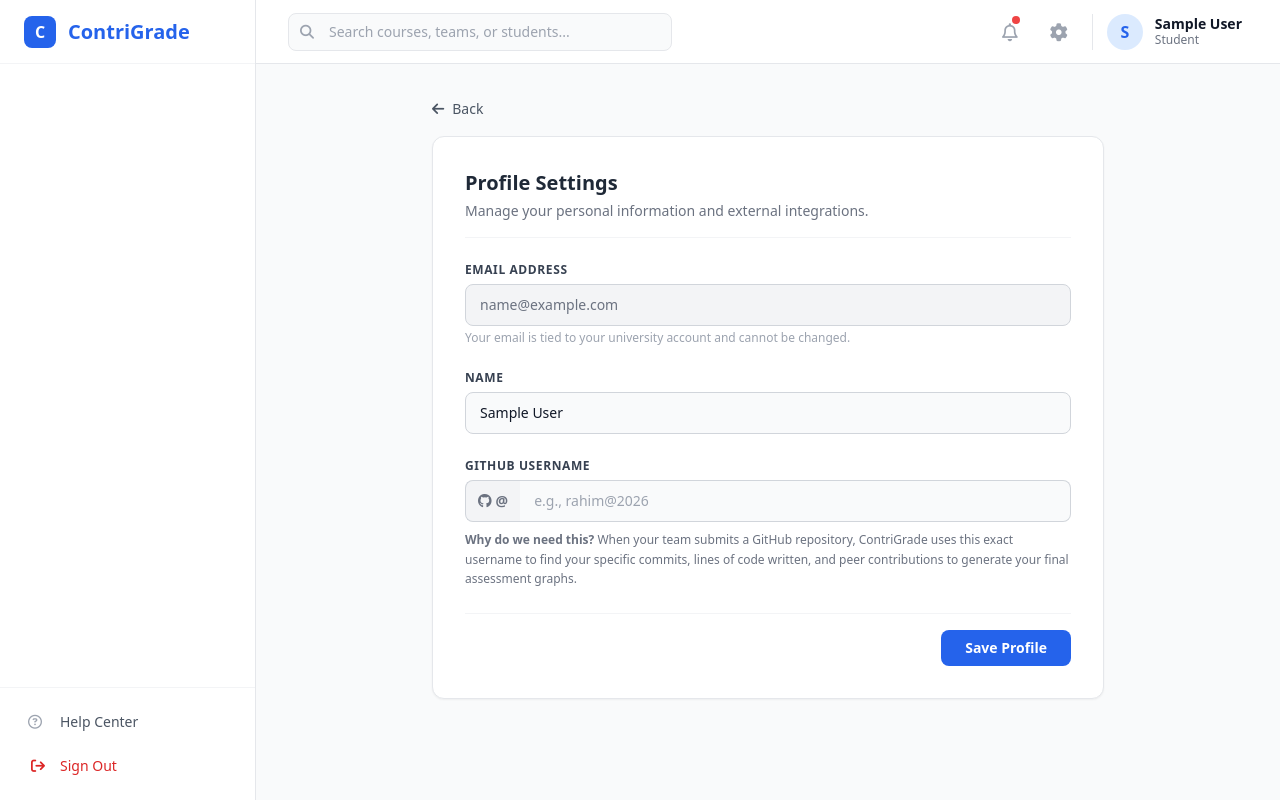
After one commit to labibaNadi59/ContriGrade, a Django app: page /accounts/profile/ in a window 1280 px wide. The commit adds this page. Run offline with Django 5.2, Linux system fonts and the light colour scheme; the visitor is signed in with stand-in values (Sample User, id 1); some libraries are stand-ins or nearby versions.

Commit message:
user profile settings is added, student can submit github username

```diff
--- a/academic/templates/academic/base.html
+++ b/academic/templates/academic/base.html
@@ -27,13 +27,13 @@
 
         <!-- Sidebar Footer (Help & Sign Out) -->
         <div class="p-4 border-t border-gray-100 space-y-2">
-            <a href="#" class="flex items-center space-x-3 px-3 py-2 text-gray-600 hover:bg-gray-50 rounded-lg text-sm font-medium">
+            <a href="#" class="flex items-center space-x-3 px-3 py-2 text-gray-600 hover:bg-gray-50 rounded-lg text-sm font-medium transition">
                 <i class="fa-regular fa-circle-question w-5 text-gray-400"></i>
                 <span>Help Center</span>
             </a>
             <form action="{% url 'logout' %}" method="post">
                 {% csrf_token %}
-                <button type="submit" class="w-full flex items-center space-x-3 px-3 py-2 text-red-600 hover:bg-red-50 rounded-lg text-sm font-medium">
+                <button type="submit" class="w-full flex items-center space-x-3 px-3 py-2 text-red-600 hover:bg-red-50 rounded-lg text-sm font-medium transition">
                     <i class="fa-solid fa-arrow-right-from-bracket w-5"></i>
                     <span>Sign Out</span>
                 </button>
@@ -56,21 +56,27 @@
 
             <!-- Right Header Icons & Profile -->
             <div class="flex items-center space-x-4">
-                <button class="text-gray-400 hover:text-gray-600 p-2 rounded-full hover:bg-gray-100 relative">
+                <button class="text-gray-400 hover:text-gray-600 p-2 rounded-full hover:bg-gray-100 relative transition">
                     <i class="fa-regular fa-bell text-lg"></i>
                     <span class="absolute top-1.5 right-1.5 w-2 h-2 bg-red-500 rounded-full"></span>
                 </button>
-                <button class="text-gray-400 hover:text-gray-600 p-2 rounded-full hover:bg-gray-100">
+
+                <!-- Gear Icon links to Profile Settings -->
+                <a href="{% url 'profile_settings' %}" class="text-gray-400 hover:text-gray-600 p-2 rounded-full hover:bg-gray-100 transition">
                     <i class="fa-solid fa-gear text-lg"></i>
-                </button>
-                <div class="flex items-center space-x-3 pl-2 border-l border-gray-200">
-                    <div class="w-9 h-9 bg-blue-100 text-blue-600 font-bold rounded-full flex items-center justify-center">
-                        {{ user.name|make_list|first|default:"U" }}
-                    </div>
-                    <div class="text-left hidden md:block">
-                        <p class="text-sm font-semibold leading-tight">{{ user.name }}</p>
-                        <p class="text-xs text-gray-500">{{ user.get_role_display }}</p>
-                    </div>
+                </a>
+
+                <!-- User Profile Block links to Profile Settings -->
+                <div class="pl-2 border-l border-gray-200">
+                    <a href="{% url 'profile_settings' %}" class="flex items-center space-x-3 p-1.5 -my-1.5 rounded-lg hover:bg-gray-100 transition group">
+                        <div class="w-9 h-9 bg-blue-100 text-blue-600 font-bold rounded-full flex items-center justify-center group-hover:bg-blue-200 transition">
+                            {{ user.name|make_list|first|default:"U" }}
+                        </div>
+                        <div class="text-left hidden md:block text-gray-900">
+                            <p class="text-sm font-semibold leading-tight group-hover:text-blue-600 transition">{{ user.name }}</p>
+                            <p class="text-xs text-gray-500">{{ user.get_role_display }}</p>
+                        </div>
+                    </a>
                 </div>
             </div>
         </header>
--- a/accounts/forms.py
+++ b/accounts/forms.py
@@ -1,6 +1,8 @@
 from django import forms
 from .models import User
-
+from django.contrib.auth import get_user_model
+from django.conf import settings
+import requests
 
 class SignUpForm(forms.ModelForm):
     password = forms.CharField(widget=forms.PasswordInput(attrs={'class': 'w-full px-3 py-2 border rounded-lg'}))
@@ -60,3 +62,49 @@ class AdminUserUpdateForm(forms.ModelForm):
             'role': forms.Select(attrs={'class': 'w-full px-3 py-2 border rounded-lg'}),
             'is_active': forms.CheckboxInput(attrs={'class': 'h-4 w-4 text-blue-600 border-gray-300 rounded'}),
         }
+
+
+User = get_user_model()
+
+
+class ProfileUpdateForm(forms.ModelForm):
+    class Meta:
+        model = User
+        fields = ['name', 'github_username']
+        widgets = {
+            'name': forms.TextInput(attrs={
+                'class': 'w-full px-3.5 py-2.5 bg-gray-50 border border-gray-300 rounded-lg text-sm focus:ring-2 focus:ring-blue-500 outline-none',
+            }),
+            'github_username': forms.TextInput(attrs={
+                'class': 'w-full px-3.5 py-2.5 bg-gray-50 border border-gray-300 rounded-lg text-sm focus:ring-2 focus:ring-blue-500 outline-none rounded-l-none border-l-0',
+                'placeholder': 'e.g., rahim@2026'
+            }),
+        }
+
+    def __init__(self, *args, **kwargs):
+        super().__init__(*args, **kwargs)
+
+        # If the user is NOT a student, remove the github field entirely
+        if self.instance and self.instance.role != 'STUDENT':
+            self.fields.pop('github_username', None)
+
+    def clean_github_username(self):
+        username = self.cleaned_data.get('github_username')
+        if username:
+            username = username.strip().lstrip('@')
+
+            # API Validation to ensure the user exists on GitHub
+            token = getattr(settings, 'GITHUB_API_TOKEN', None)
+            headers = {"Accept": "application/vnd.github.v3+json"}
+            if token:
+                headers["Authorization"] = f"token {token}"
+
+            try:
+                response = requests.get(f"https://api.github.com/users/{username}", headers=headers, timeout=5)
+                if response.status_code == 404:
+                    raise forms.ValidationError(f"GitHub user '{username}' not found. Please check your spelling.")
+            except requests.RequestException:
+                # If network fails, don't block the user from saving, just skip validation
+                pass
+
+        return username
--- a/accounts/models.py
+++ b/accounts/models.py
@@ -37,7 +37,12 @@ class User(AbstractBaseUser, PermissionsMixin):
     email = models.EmailField(max_length=255, unique=True)
     name = models.CharField(max_length=255)
     role = models.CharField(max_length=20, choices=Role.choices, default=Role.STUDENT)
-
+    github_username = models.CharField(
+        max_length=100,
+        blank=True,
+        null=True,
+        help_text="Your exact GitHub username. Required to track your project contributions."
+    )
     is_active = models.BooleanField(default=True)
     is_staff = models.BooleanField(default=False)
     created_at = models.DateTimeField(auto_now_add=True)
--- /dev/null
+++ b/accounts/templates/accounts/profile_settings.html
@@ -0,0 +1,69 @@
+{% extends 'academic/base.html' %}
+
+{% block title %}Profile Settings - ContriGrade{% endblock %}
+
+{% block content %}
+<div class="max-w-2xl mx-auto">
+    <div class="mb-4">
+        <a href="javascript:history.back()" class="inline-flex items-center text-sm font-medium text-gray-600 hover:text-blue-600 transition">
+            <i class="fa-solid fa-arrow-left mr-2"></i> Back
+        </a>
+    </div>
+
+    <div class="bg-white p-6 md:p-8 rounded-xl shadow-sm border border-gray-200">
+        <div class="border-b border-gray-100 pb-4 mb-6">
+            <h2 class="text-xl font-bold text-gray-800">Profile Settings</h2>
+            <p class="text-sm text-gray-500 mt-1">Manage your personal information and external integrations.</p>
+        </div>
+
+        <form method="post" class="space-y-6">
+            {% csrf_token %}
+
+            <!-- Email (Read-Only) -->
+            <div>
+                <label class="block text-xs font-bold text-gray-700 uppercase tracking-wider mb-1.5">Email Address</label>
+                <input type="text" value="{{ request.user.email }}" disabled class="w-full px-3.5 py-2.5 bg-gray-100 border border-gray-300 rounded-lg text-sm text-gray-500 cursor-not-allowed">
+                <p class="text-xs text-gray-400 mt-1">Your email is tied to your university account and cannot be changed.</p>
+            </div>
+
+<!-- Full Name -->
+<div>
+    <label class="block text-xs font-bold text-gray-700 uppercase tracking-wider mb-1.5">
+        {{ form.name.label }}
+    </label>
+    {{ form.name }}
+    {% if form.name.errors %}
+        <p class="text-red-500 text-xs mt-1 font-semibold">{{ form.name.errors.0 }}</p>
+    {% endif %}
+</div>
+
+<!-- Only render this block if the github_username field exists in the form -->
+{% if 'github_username' in form.fields %}
+    <div>
+        <label class="block text-xs font-bold text-gray-700 uppercase tracking-wider mb-1.5">
+            {{ form.github_username.label }}
+        </label>
+        <div class="flex items-stretch">
+            <span class="flex items-center px-3 rounded-l-lg border border-r-0 border-gray-300 bg-gray-100 text-gray-500 text-sm font-semibold">
+                <i class="fa-brands fa-github mr-1"></i> @
+            </span>
+            {{ form.github_username }}
+        </div>
+        {% if form.github_username.errors %}
+            <p class="text-red-500 text-xs mt-1 font-semibold">{{ form.github_username.errors.0 }}</p>
+        {% endif %}
+        <p class="text-xs text-gray-500 mt-2 leading-relaxed">
+            <strong>Why do we need this?</strong> When your team submits a GitHub repository, ContriGrade uses this exact username to find your specific commits, lines of code written, and peer contributions to generate your final assessment graphs.
+        </p>
+    </div>
+{% endif %}
+
+            <div class="pt-4 border-t border-gray-100 flex justify-end">
+                <button type="submit" class="bg-blue-600 text-white px-6 py-2 rounded-lg text-sm font-semibold hover:bg-blue-700 transition">
+                    Save Profile
+                </button>
+            </div>
+        </form>
+    </div>
+</div>
+{% endblock %}
--- a/accounts/urls.py
+++ b/accounts/urls.py
@@ -13,4 +13,6 @@ path('management/users/', views.admin_user_management, name='admin_user_manageme
     path('management/users/<int:user_id>/toggle/', views.admin_user_toggle_status, name='admin_user_toggle_status'),
 
 path('management/api-settings/', views.system_api_settings, name='system_api_settings'),
+
+path('profile/', views.profile_settings, name='profile_settings'),
 ]
--- a/accounts/views.py
+++ b/accounts/views.py
@@ -1,13 +1,33 @@
 from django.conf import settings
+from django.contrib import messages
 from django.shortcuts import render, redirect, get_object_or_404
 from django.contrib.auth.decorators import login_required
 
 from academic.utils import validate_github_connection
-from .forms import SignUpForm , AdminUserCreationForm, AdminUserUpdateForm
+from .forms import SignUpForm, AdminUserCreationForm, AdminUserUpdateForm, ProfileUpdateForm
 from django.db.models import Q
 from .models import User
 
 
+@login_required
+def profile_settings(request):
+    if request.method == 'POST':
+        form = ProfileUpdateForm(request.POST, instance=request.user)
+        if form.is_valid():
+            form.save()
+            messages.success(request, "Your profile settings have been updated successfully.")
+
+            # Redirect based on role
+            if request.user.role == 'STUDENT':
+                return redirect('student_dashboard')
+            else:
+                return redirect('profile_settings')
+    else:
+        form = ProfileUpdateForm(instance=request.user)
+
+    return render(request, 'accounts/profile_settings.html', {
+        'form': form
+    })
 
 def signup_view(request):
     if request.method == 'POST':
```
Also changed, not shown: accounts/migrations/0003_user_github_username.py (added).
